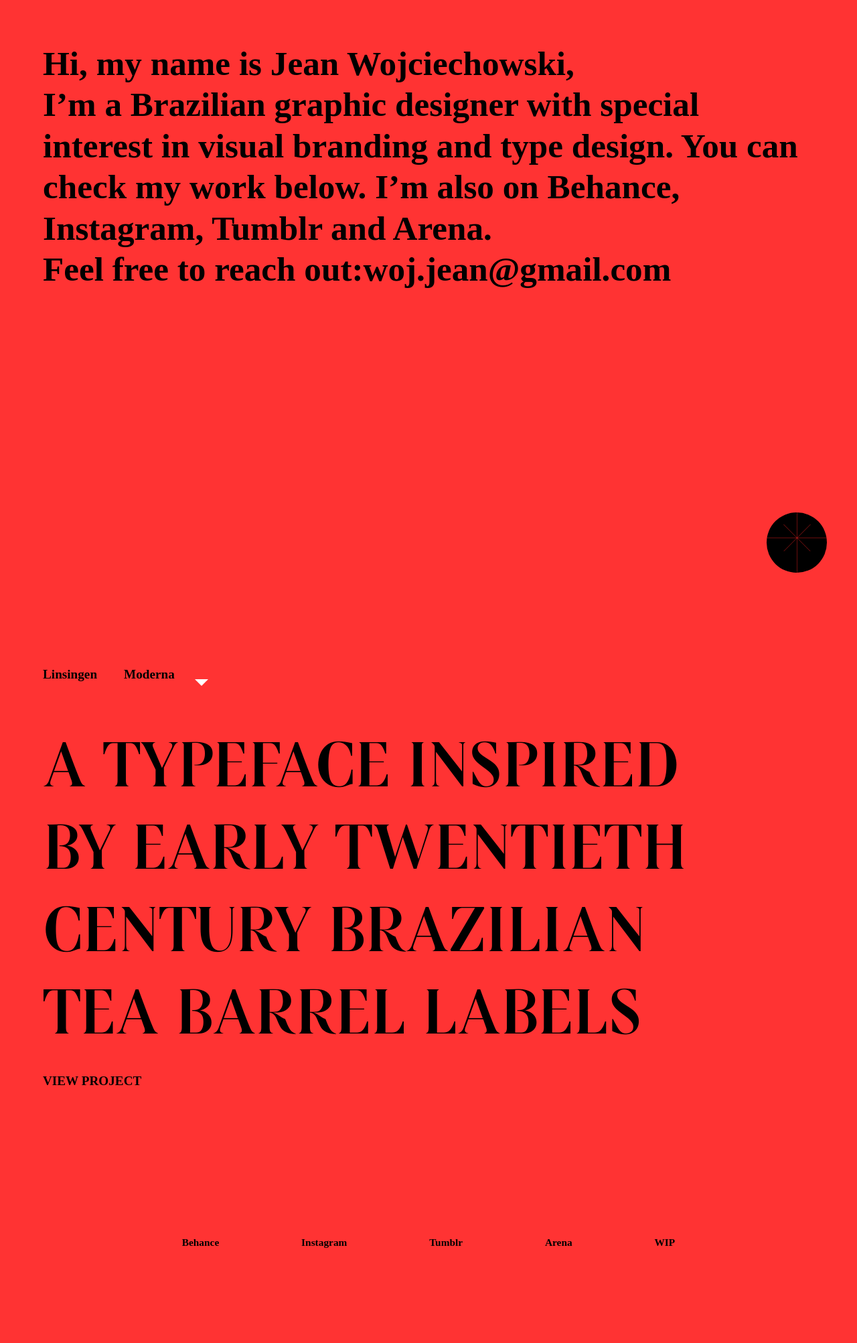
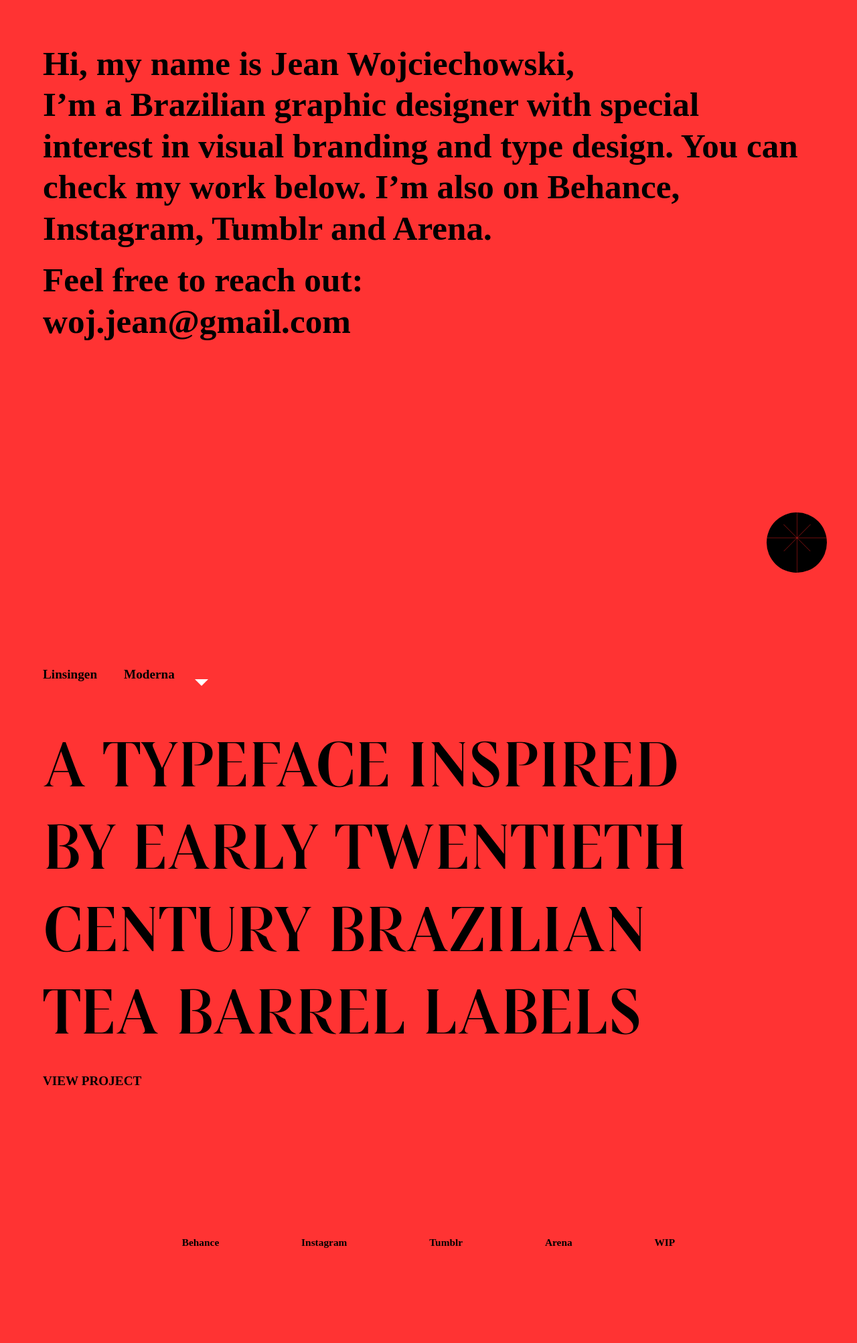
Before and after one commit to rnmp/jeans-dope-site, a Jekyll site: the page built from index.md, in a window 1280 px wide. Shown: the whole page at 67% size. Built offline with Jekyll 4.4.1, drawn with Linux system fonts in a browser that asks for light colours; some web fonts are replaced.

Commit message:
Updated Index

```diff
--- a/index.md
+++ b/index.md
@@ -6,5 +6,5 @@ layout: homepage
 
 Hi, my name is Jean Wojciechowski,<br /> I’m a Brazilian graphic designer with special interest in visual branding and type design.
 You can check my work below. I’m also on <a href="{{ site.links.behance }}">Behance</a>, <a href="{{ site.links.instagram }}">Instagram</a>, <a href="{{ site.links.tumblr }}">Tumblr</a> and <a href="{{ site.links.arena }}">Arena</a>.
-<br />
-Feel free to reach out:<a href="mailto:woj.jean@gmail.com">woj.jean@gmail.com</a>
+
+<p>Feel free to reach out:<br /><a href="mailto:woj.jean@gmail.com">woj.jean@gmail.com</a></p>
```
